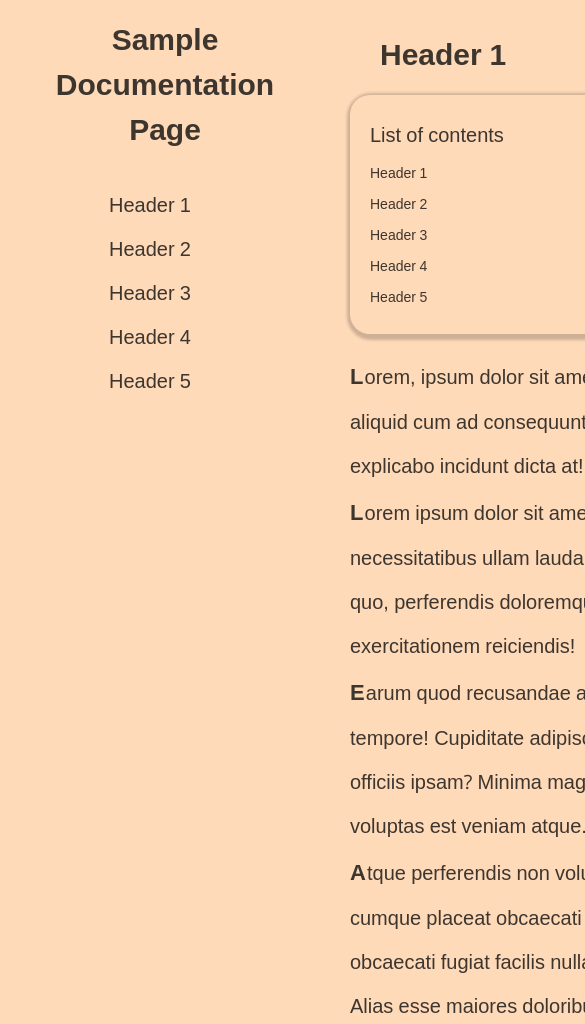
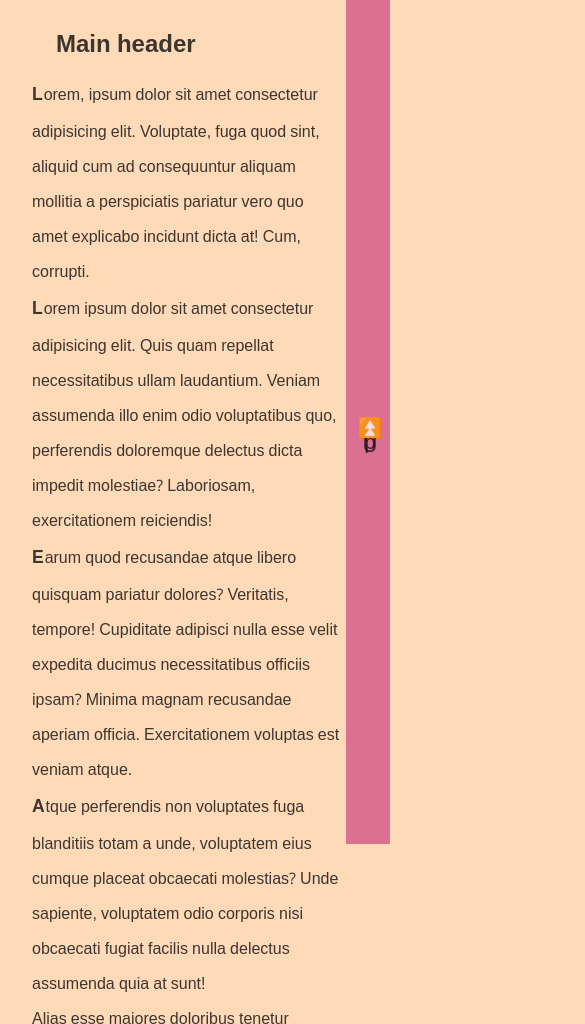
Before and after one commit to Anutka777/technical-documentation-page-fcc, a plain HTML site: page index.html in a window 390 px wide. Shown: the top 1024 px of the page, 585 px wide, since content can reach past the window. Drawn offline with Linux system fonts and the light colour scheme.

Commit message:
DEV Add media querries, fix layout issues

```diff
--- a/index.html
+++ b/index.html
@@ -12,12 +12,12 @@
 </head>
 <body>
   <main id="main-doc">
-    <section id="header_1" class="main-section">
-      <header>Header 1</header>
+    <section id="main_header" class="main-section">
+      <header class="main-header">Main header</header>
       <ul>
         List of contents
         <li>
-          <a href="#header_1">Header 1</a>
+          <a href="#main_header">Main header</a>
         </li>
         <li>
           <a href="#header_2">Header 2</a>
@@ -51,14 +51,12 @@
       <p>
         Lorem ipsum dolor sit amet consectetur adipisicing elit. Reiciendis, sint labore maxime doloremque unde accusamus repellat corrupti a tempore magni quidem nostrum ea ratione id commodi delectus facilis, nihil voluptatibus.
       </p>
-      <pre>
       <code>
 {
   "MicrosoftAppId": "YOUR_BOT_APP_ID_HERE",
   "MicrosoftAppPassword": "YOUR_BOT_PASSWORD_HERE"
 }
       </code>
-              </pre>
       <p>
         Eaque laborum sunt cumque earum fugiat ipsam temporibus facilis sit voluptates odit repudiandae expedita, obcaecati est quasi quo vero incidunt, pariatur hic sed. Suscipit ab quisquam veniam quae consequuntur quia.
       </p>
@@ -93,11 +91,9 @@
         Accusamus fugit sunt, obcaecati harum illo, veniam rerum vero eveniet modi vel earum suscipit deserunt iure? Animi dolore illum est numquam, sit ipsam atque aliquid, minus at nam suscipit exercitationem.
         Sunt iusto laboriosam ducimus velit, officiis magnam eaque error repellendus tempora at praesentium mollitia labore ipsam ipsa dolorem rerum a fuga commodi aspernatur quisquam omnis doloribus nisi perspiciatis ad? Neque.
       </p>
-      <pre>
       <code>
 run smth -with
       </code>
-      </pre>
       <p>
         Lorem ipsum dolor sit amet consectetur adipisicing elit. Aut illum ratione laborum culpa officiis inventore explicabo dolores iusto suscipit, placeat vero unde asperiores aperiam nostrum omnis animi recusandae iste molestiae? Lorem ipsum dolor sit amet, consectetur adipisicing elit. Dolore, pariatur. Officiis explicabo amet laudantium provident nobis optio fugiat tenetur sit laboriosam velit ab quod sapiente, ipsam repellat. Delectus, nemo at.
       </p>
@@ -150,16 +146,12 @@ run smth -with
       <p>
         Culpa, voluptates? Cupiditate aut rerum possimus illum omnis ullam, blanditiis repellat mollitia, unde obcaecati maiores dolorum quod veritatis voluptates at debitis, nulla delectus quo iusto error saepe. Nemo, molestiae exercitationem!
       </p>
-      <pre>
       <code>
 git clone -b sample-control-default https://github.com/googlemaps/js-samples.git
 cd js-samples
 npm i
 npm start
             </code>
-      </pre>
-      <p>
-        Lorem ipsum dolor sit amet consectetur adipisicing elit. Eos provident, voluptatibus nemo quaerat necessitatibus quia in temporibus veritatis exercitationem et maiores mollitia aspernatur tempore perferendis optio eaque. Rem, sint doloremque! Lorem ipsum dolor, sit amet consectetur adipisicing elit. Assumenda voluptatem eius neque! Amet voluptatum esse modi cum. Saepe harum hic modi, a, excepturi corrupti, perferendis rem dignissimos numquam libero ducimus.
       </p>
       <p>
         Unde qui, nam consequatur velit ea totam iusto laudantium minima, debitis voluptatibus aliquam, molestiae et quae voluptate neque eum doloremque similique animi quam. Doloribus possimus, quibusdam eos ipsam blanditiis reprehenderit. Lorem ipsum dolor sit amet, consectetur adipisicing elit. Atque accusamus ut ullam. Dolores at quis consequuntur atque facere quae sequi laudantium ipsa id nulla eos, provident, eaque ad repellat non.
@@ -179,8 +171,6 @@ npm start
       <p>
         Lorem ipsum dolor sit amet consectetur adipisicing elit.
             </p>
-      <pre>
-<code>
   using System;
   namespace MyApplication
   {
@@ -194,7 +184,6 @@ npm start
     }
   }
       </code>
-      </pre>
       <p>
         Lorem ipsum dolor, sit amet consectetur adipisicing elit. Ab exercitationem quas quasi cum dicta. Lorem ipsum dolor sit amet consectetur adipisicing elit. Modi sapiente cumque velit corrupti pariatur ratione explicabo distinctio. Praesentium ducimus vitae officiis error voluptatibus sed pariatur fugiat possimus debitis, suscipit similique?
       </p>
@@ -222,12 +211,9 @@ npm start
       <p>
         Eaque, minima enim voluptas numquam, veniam facere doloribus maxime architecto inventore nam iure dolores placeat? Inventore minus molestias perspiciatis magni eaque enim, necessitatibus corporis facilis asperiores totam eum ipsam quod.
       </p>
-      <pre>
       <code>
 Hello World!
       </code>
-      </pre>
-      <p>
         Ipsum, nam debitis a sapiente, sequi porro saepe ab quam nobis nesciunt repellendus, error nostrum natus ex dolor voluptate fugit blanditiis voluptatibus tenetur voluptates. Sint at maxime odio repellendus quas?
         Harum animi culpa quisquam excepturi omnis perferendis, dolores, sed provident velit sapiente perspiciatis, recusandae magni similique repellat ad nihil voluptatibus officiis quam et incidunt? Soluta dolores tempora nobis perferendis nisi!
       </p>
@@ -241,12 +227,14 @@ Hello World!
     </section>
   </main>
   <nav id="navbar">
-    <header>Sample Documentation Page</header>
-    <a href="#header_1" class="nav-link">Header 1</a>
+    <img src="logo.svg" alt="logo" class="logo">
+    <header class="nav-header">Sample Documentation Page</header>
+    <a href="#main_header" class="nav-link">Header 1</a>
     <a href="#header_2" class="nav-link">Header 2</a>
     <a href="#header_3" class="nav-link">Header 3</a>
     <a href="#header_4" class="nav-link">Header 4</a>
     <a href="#header_5" class="nav-link">Header 5</a>
   </nav>
+  <a href="#main_header" class="to-top">⏫ Up</a>
 </body>
 </html>
--- a/styles.css
+++ b/styles.css
@@ -15,7 +15,8 @@ body {
 main {
   position: absolute;
   top: 0;
-  left: 350px;
+  left: 300px;
+  scroll-behavior: smooth;
 }
 
 a {
@@ -24,7 +25,7 @@ a {
 
 ul {
   list-style: none;
-  width: 15em;
+  width: 30%;
   padding: 1em;
   margin: 0 0 1em ;
   box-shadow: 1px 2px 3px 4px rgba(12,12,12,0.2);
@@ -49,11 +50,11 @@ li > a:visited {
 }
 
 .main-section {
-  margin: 1em 0;
+  margin: 1em 3em 1em 2em;
   padding: 0;
 }
 
-header {
+.main-section header {
   padding-left: 1em;
   font-size: 1.5em;
   font-weight: bold;
@@ -62,14 +63,16 @@ header {
 
 code {
   display: block;
-  padding: 0 1em 1.5em 1em;
+  padding: 0 1em;
   margin: 1em;
   max-width: 90%;
   overflow: auto;
   background-color: black;
   border-radius: 1em;
   font-size: .7em;
+  font-family: monospace;
   color: rgb(30, 209, 30);
+  white-space: pre;
 }
 
 nav {
@@ -81,7 +84,12 @@ nav {
   text-align: center;
 }
 
-nav > header {
+.logo {
+  width: 5em;
+  height: 5em;
+}
+
+.nav-header {
   margin-bottom: 1em;
   font-size: 1.5em;
   line-height: 1.5;
@@ -102,3 +110,46 @@ p::first-letter {
   font-size: 1.1em;
   letter-spacing: .05em;
 }
+
+.to-top {
+  display: none;
+}
+
+@media (max-width: 1095px) {
+  main {
+    left: 0;
+  }
+
+  nav {
+    display: none;
+  }
+
+  .to-top {
+    display: block;
+    position: fixed;
+    right: 0;
+    bottom: 0;
+    height: 100%;
+    text-decoration: none;
+    writing-mode: vertical-lr;
+    text-orientation: upright;
+    text-align: center;
+    letter-spacing: -25px;
+    background-color: palevioletred;
+  }
+}
+
+@media (max-width: 840px) {
+  main {
+    position: static;
+    max-width: 700px;
+    margin: 1em auto;
+    font-size: .8em;
+  }
+}
+
+@media (max-width: 600px) {
+  ul {
+    display: none;
+  }
+}
```
Also changed, not shown: logo.svg (added). Lines whose indentation alone changed are shown as unchanged.
